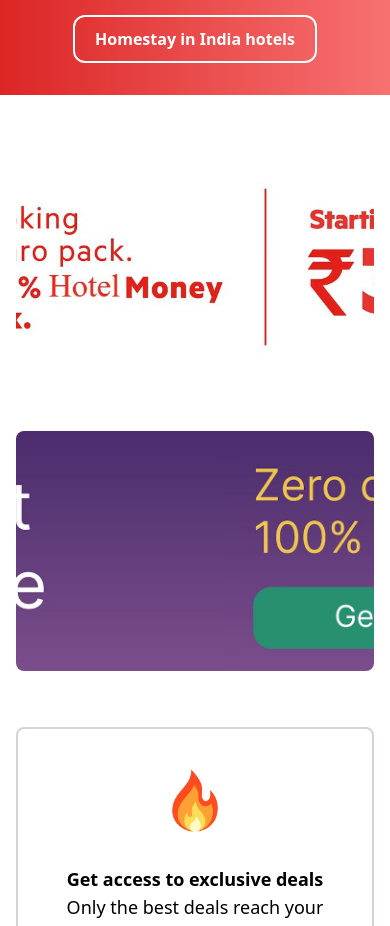
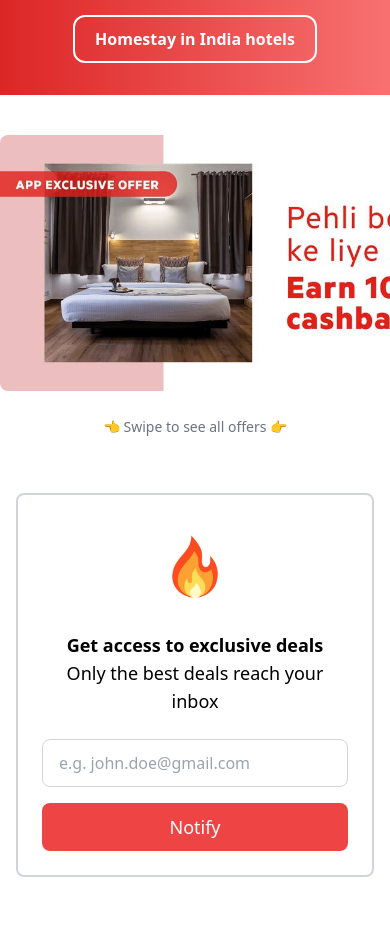
Before and after one commit to hargb/Roomanjo, a Next.js app: page / in a window 390 px wide. Shown: the part 880-1806 px from the top of the page. Built offline with nearby package versions, Linux system fonts and the light colour scheme.

Commit message:
✨ Made homepage banners scrollable on mobile and cleaned layout

```diff
--- a/pages/hotels/[id].jsx
+++ b/pages/hotels/[id].jsx
@@ -14,6 +14,14 @@ const SingleHotel = ({ hotel }) => {
     setAuth(!!cookie);
   }, []);
 
+  if (!hotel) {
+    return (
+      <div className="text-center py-20 text-xl text-red-600">
+        ⚠️ Hotel not found or failed to load. Please try again.
+      </div>
+    );
+  }
+
   return (
     <>
       <Head>
@@ -21,7 +29,6 @@ const SingleHotel = ({ hotel }) => {
       </Head>
 
       <div className="w-full max-w-4xl mx-auto my-10 px-4 sm:px-6">
-        {/* Hotel Banner */}
         <Image
           src={hotel?.banner}
           alt="hotel"
@@ -31,10 +38,8 @@ const SingleHotel = ({ hotel }) => {
           priority
         />
 
-        {/* Hotel Details */}
         <div className="text-gray-800">
           <h3 className="text-2xl sm:text-3xl font-bold mb-3">{hotel?.name}</h3>
-
           <p className="text-base sm:text-lg text-justify mb-6">
             {hotel?.description}
           </p>
@@ -43,7 +48,6 @@ const SingleHotel = ({ hotel }) => {
             Price: ₹{hotel?.price}
           </button>
 
-          {/* Facilities */}
           <p className="text-xl sm:text-2xl font-semibold mb-4">Facilities:</p>
           <ul className="flex flex-wrap gap-5 mb-8">
             {hotel?.facilities?.map((ele, idx) => (
@@ -60,7 +64,6 @@ const SingleHotel = ({ hotel }) => {
             ))}
           </ul>
 
-          {/* Booking Section */}
           {auth ? (
             <Link href={`/payment/${hotel?._id}`}>
               <button className="w-full sm:w-60 h-12 bg-red-500 text-white text-lg font-semibold rounded-lg hover:bg-red-600 transition">
@@ -83,14 +86,33 @@ const SingleHotel = ({ hotel }) => {
 };
 
 export async function getServerSideProps(ctx) {
-  const res = await fetch(`${process.env.BASE_URL}/api/hotels/${ctx.query.id}`);
-  const data = await res.json();
+  try {
+    const id = ctx.query.id;
 
-  return {
-    props: {
-      hotel: data.hotel,
-    },
-  };
+    // 🛑 Prevent undefined ID
+    if (!id) {
+      return {
+        notFound: true,
+      };
+    }
+
+    const res = await fetch(`${process.env.BASE_URL}/api/hotels/${id}`);
+    const data = await res.json();
+
+    return {
+      props: {
+        hotel: data?.hotel || null,
+      },
+    };
+  } catch (error) {
+    console.error("❌ Error fetching single hotel:", error);
+
+    return {
+      props: {
+        hotel: null,
+      },
+    };
+  }
 }
 
 export default SingleHotel;
--- a/pages/index.js
+++ b/pages/index.js
@@ -20,8 +20,10 @@ const Home = () => {
       <Header3 />
 
       <main className="px-4 sm:px-8 lg:px-20 py-10">
+        {/* Horizontally Scrollable Banners */}
+        <div className="overflow-x-auto whitespace-nowrap scrollbar-hide -mx-4 sm:mx-0 pb-3">
           {/* Banner 1 */}
-        <div className="mb-10">
+          <div className="inline-block min-w-[1200px] mr-5">
             <Image
               src="/banner3.jpg"
               alt="Roomanjo promotional banner 1"
@@ -32,7 +34,7 @@ const Home = () => {
           </div>
 
           {/* Banner 2 */}
-        <div className="mb-10">
+          <div className="inline-block min-w-[1200px]">
             <Image
               src="/banner2.avif"
               alt="Roomanjo promotional banner 2"
@@ -41,6 +43,12 @@ const Home = () => {
               className="w-full h-60 sm:h-72 object-cover rounded-lg"
             />
           </div>
+        </div>
+
+        {/* Optional Swipe Message on Mobile */}
+        <p className="text-center text-sm text-gray-500 mt-2 sm:hidden">
+          👈 Swipe to see all offers 👉
+        </p>
 
         <Header4 />
       </main>
--- a/styles/globals.css
+++ b/styles/globals.css
@@ -15,17 +15,14 @@
   }
 }
 
-
-
-
-
-
-
-
-
-
-
-
+/* Hide scrollbar for scrollable banners */
+.scrollbar-hide::-webkit-scrollbar {
+  display: none;
+}
+.scrollbar-hide {
+  -ms-overflow-style: none;
+  scrollbar-width: none;
+}
 
 body {
   color: rgb(var(--foreground-rgb));
```
Lines whose indentation alone changed are shown as unchanged.
